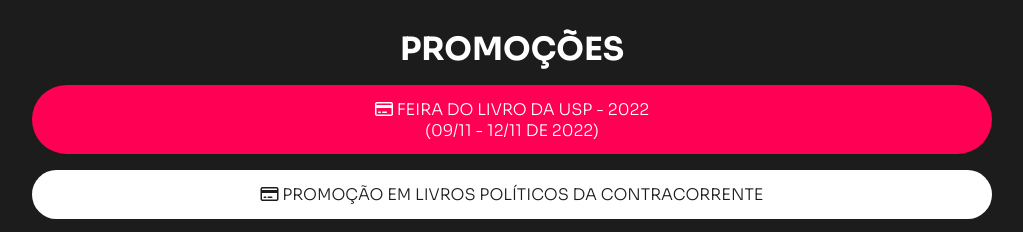
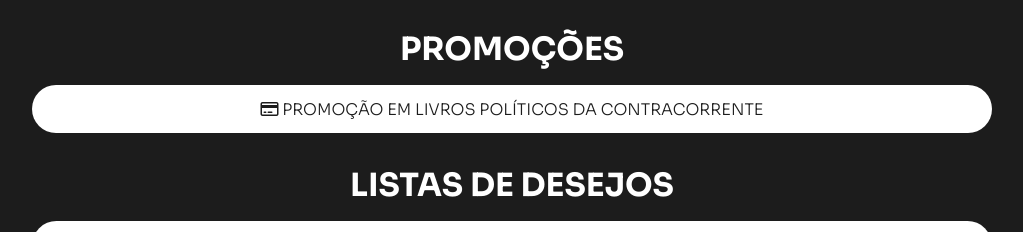
Before and after one commit to pedrofelixg/rodoviaria_fragmentos, a plain HTML site: page index.html in a window 1280 px wide. Shown: the part 428-660 px from the top of the page, without its empty margins (128-1151 px from the left). Drawn offline with Linux system fonts and the light colour scheme.

Commit message:
remove tag

```diff
--- a/assets/css/main/main.css
+++ b/assets/css/main/main.css
@@ -21,12 +21,8 @@
     background-color: #e5d657;
 }
 
-.usp p{
-    background-color: #ff0054;
-}
-
-.usp a{
-    color: #fff;
+.usp{
+    display: none;
 }
 
 @media screen and (max-width: 800px) {
```
